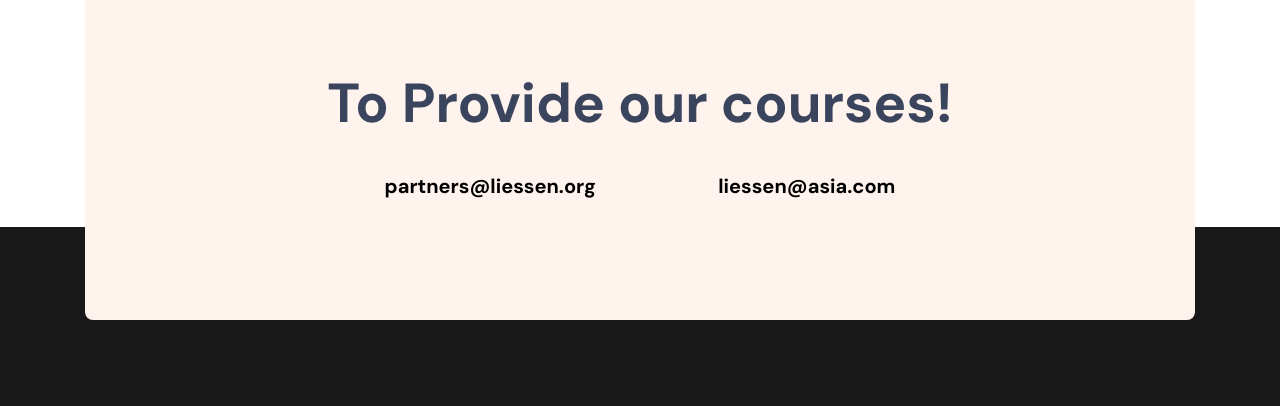
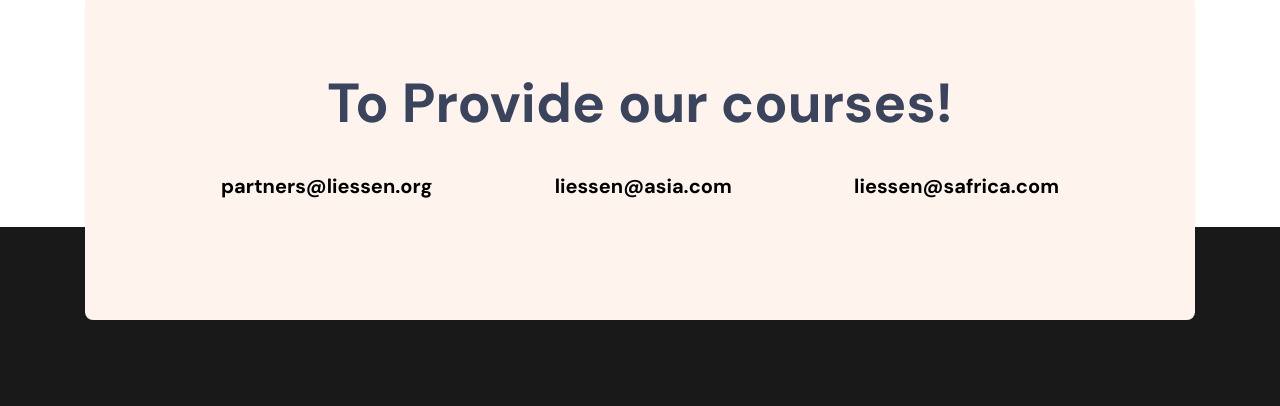
Before and after one commit to pabuulo/liessen, a website: page partners.html in a window 1280 px wide. Shown: the part 1432-1838 px from the top of the page. Drawn offline with nearby package versions, Linux system fonts and the light colour scheme.

Commit message:
Update partners.html

```diff
--- a/partners.html
+++ b/partners.html
@@ -104,7 +104,9 @@
                 <div class="banner-btns-wrapper">
                    <a href="mailto:partners@liessen.org"> <button href="mailto:partners@liessen.org" class="btn">partners@liessen.org</button>
                         <a href="mailto:liessen@asia.com"> <button href="mailto:liessen@asia.com" class="btn">liessen@asia.com</button>
-                    </a>
+                                            <a href="mailto:liessen@safrica.com"> <button href="mailto:liessen@safrica.com" class="btn">liessen@safrica.com</button>
+
+                        </a>
                 </div>
                         </div>
         </div>
```
